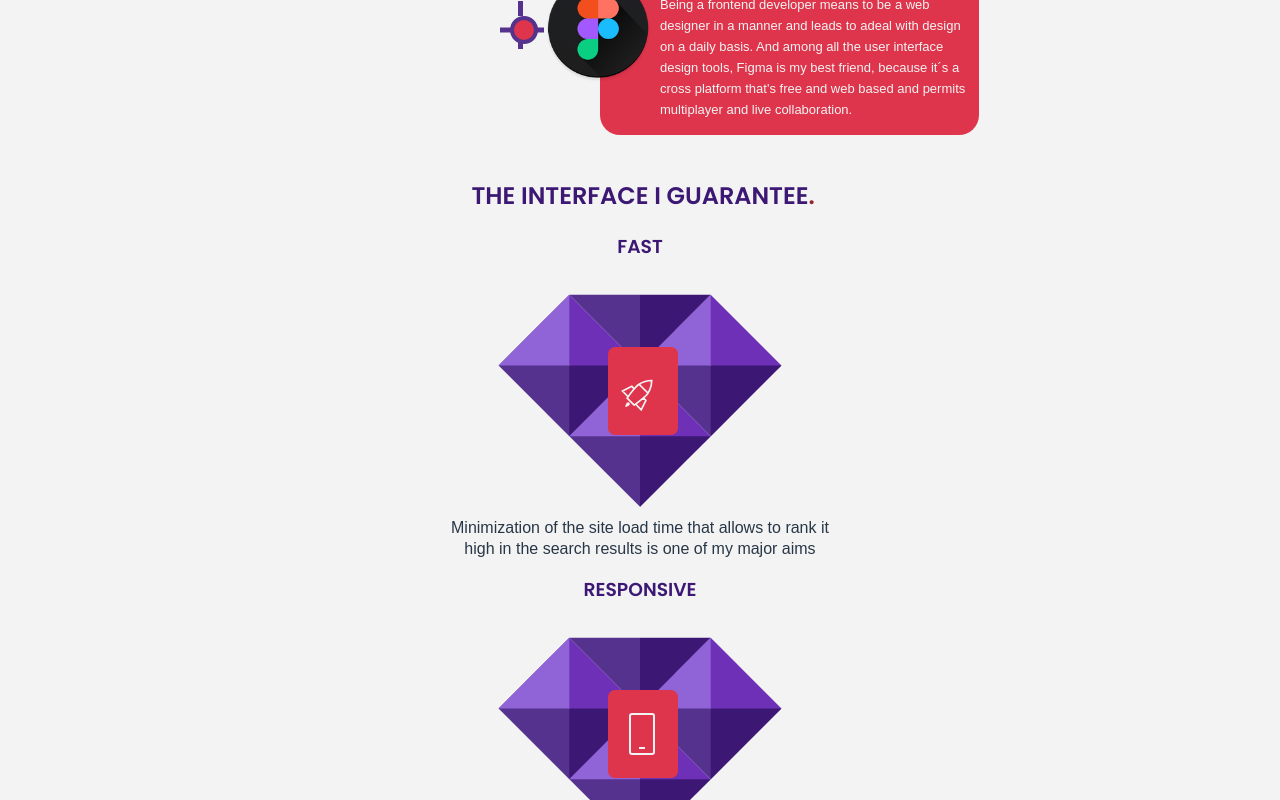
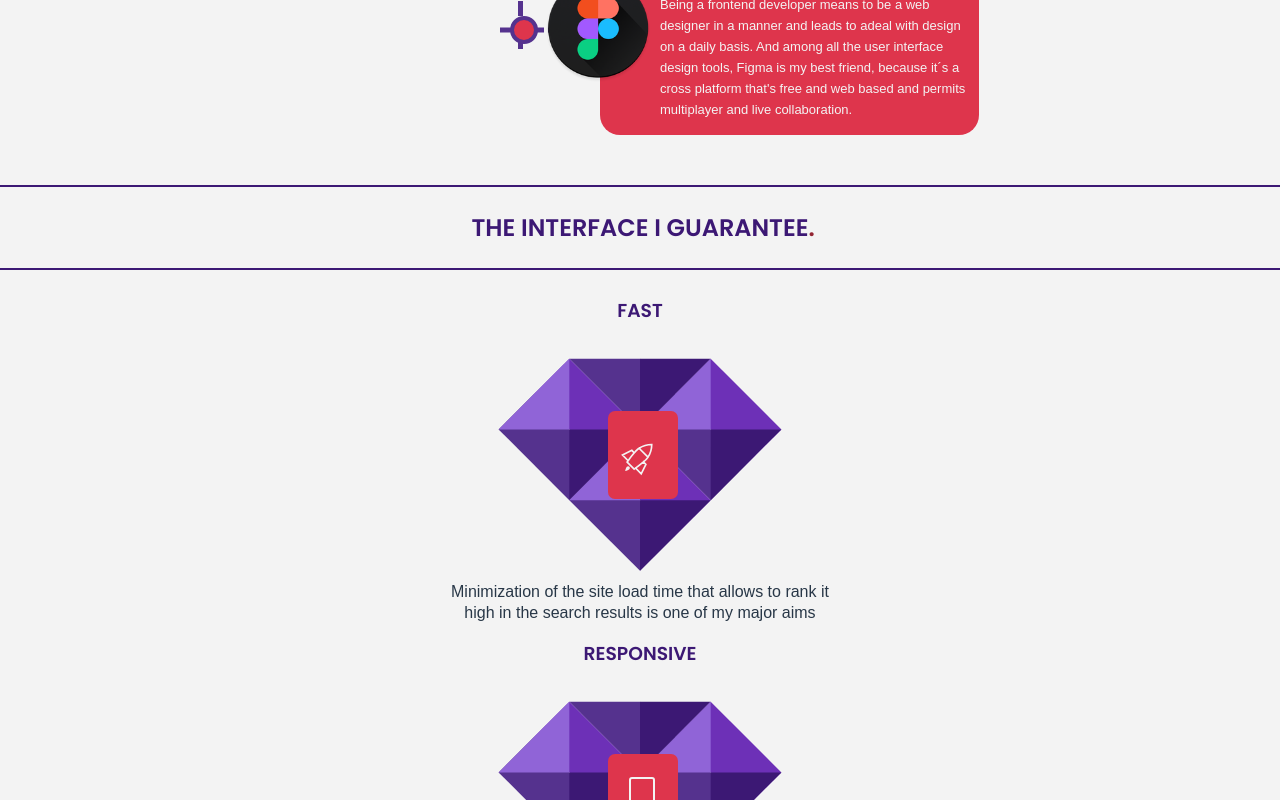
Before and after one commit to AlexKuchinskaya/portfolio-site, a React (Create React App) app in the folder web/: page / in a window 1280 px wide. Shown: the part 4400-5200 px from the top of the page. Built offline with nearby package versions, Linux system fonts and the light colour scheme; a web font is replaced by a local one.

Commit message:
fix social

```diff
--- a/web/src/components/services/services.jsx
+++ b/web/src/components/services/services.jsx
@@ -20,9 +20,9 @@ const Services = () => {
             return ``;
         }
       }
-    return <section className="services container-site" id="interface">
+    return <section className="services" id="interface">
         <h2 className="title services__title">The interface i guarantee</h2>
-        <div className="services__list">
+        <div className="services__list container-site">
               {advantagesServices.map((advantage) => {
                 return <div key={advantage.name} className="services__item">
                     <h3 className="services__name">{advantage.name}</h3>
--- a/web/src/styles/services.scss
+++ b/web/src/styles/services.scss
@@ -31,6 +31,9 @@
 }
 .services__title {
     margin-bottom: 30px;
+    padding: 30px 0;
+    border-top: 2px solid $basic-purple;
+    border-bottom: 2px solid $basic-purple;
 }
 .services__name {
     text-align: center;
```
